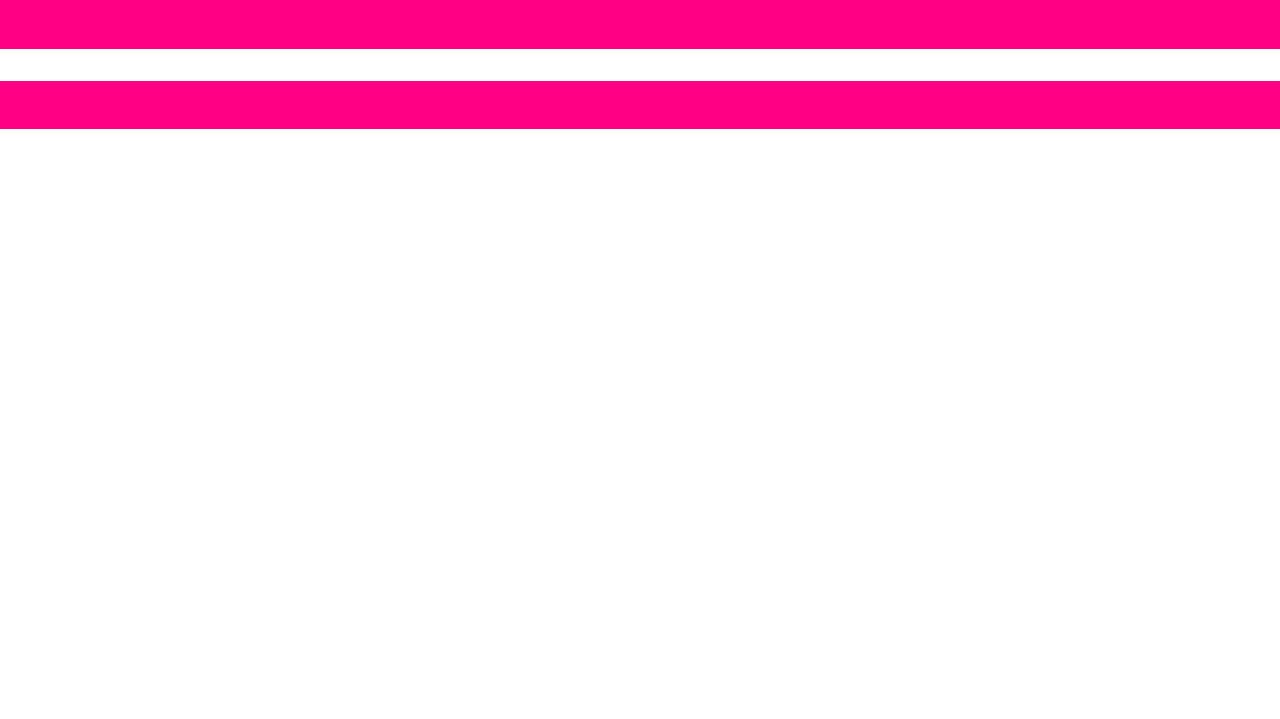
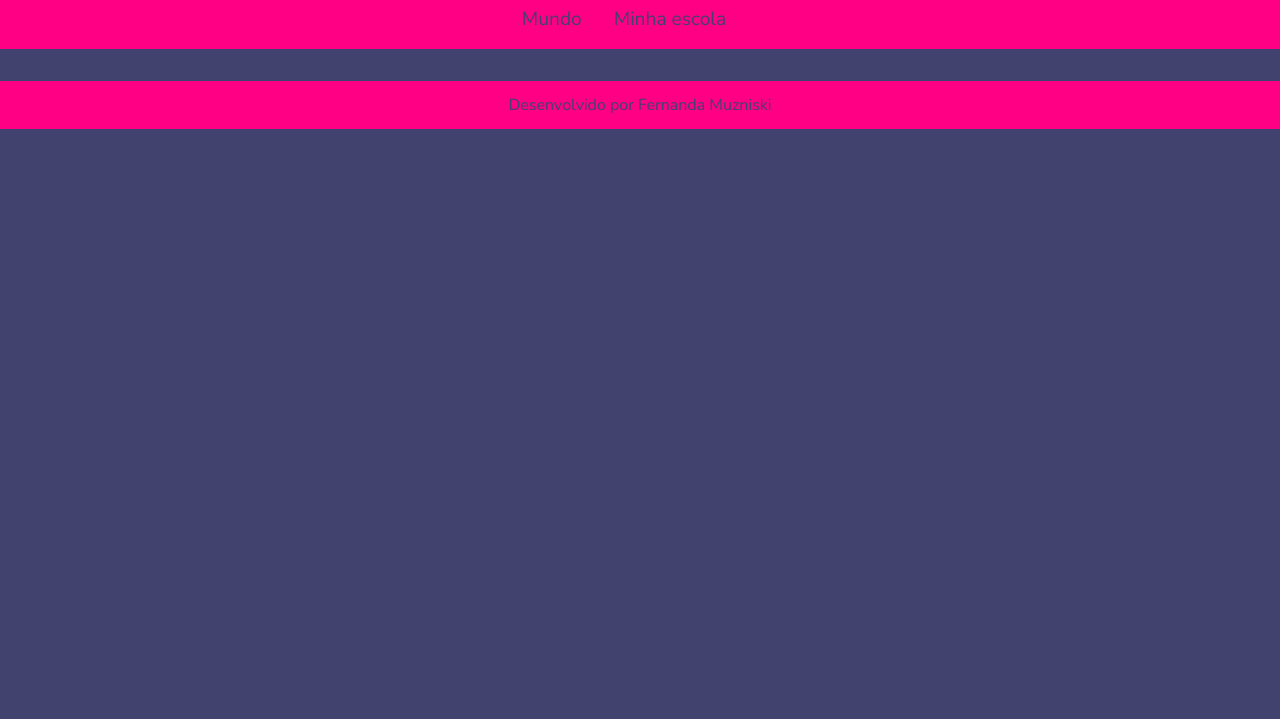
Before and after one commit to fernandamuz/Gr-ficos-aula-Alura, a plain HTML site: page index.html in a window 1280 px wide. Shown: the part 81-800 px from the top of the page. Drawn offline with Linux system fonts and the light colour scheme; no server answers.

Commit message:
Update style.css

```diff
--- a/style.css
+++ b/style.css
@@ -1,7 +1,7 @@
 @import url('https://fonts.googleapis.com/css2?family=Nunito+Sans:ital,opsz,wght@0,6..12,200..1000;1,6..12,200..1000&display=swap');
 
 :root {
-    --bg-color:  #FFFFFF,;
+    --bg-color: 	#42426F;
     --primary-color: #FF0084;
     --secondary-color: #F05454;
     --font: "Nunito Sans", sans-serif;
```
